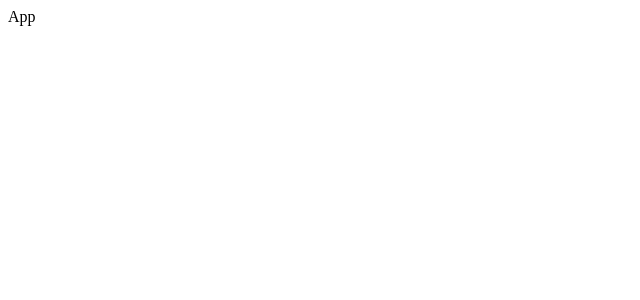
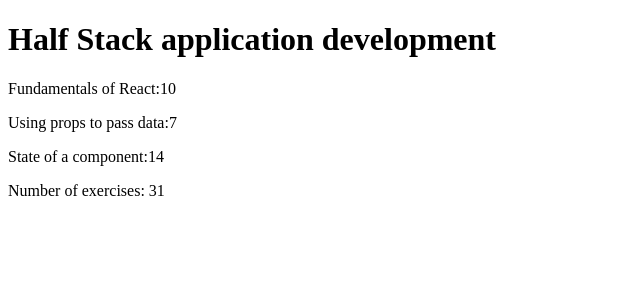
Before and after one commit to midcenturydude7/react-full-stack-open, a React (Create React App) app: page / in a window 1280 px wide. Shown: the top 300 px of the page, without its empty margins (0-640 px from the left). Built offline with nearby package versions, Linux system fonts and the light colour scheme.

Commit message:
Completed exercise 1.1 / created new components and passed data using props

```diff
--- a/src/App.js
+++ b/src/App.js
@@ -1,8 +1,24 @@
 import React from 'react';
+import Header from './components/Header';
+import Content from './components/Content';
+import Total from './components/Total';
 
-function App() {
+const App = () => {
+  const course = 'Half Stack application development';
+  const part1 = 'Fundamentals of React';
+  const exercises1 = 10;
+  const part2 = 'Using props to pass data';
+  const exercises2 = 7;
+  const part3 = 'State of a component';
+  const exercises3 = 14;
+  const totals = exercises1 + exercises2 + exercises3;
+
   return (
-    <div>App</div>
+    <div>
+      <Header course={course} />
+      <Content part1={part1} exercises1={exercises1} part2={part2} exercises2={exercises2} part3={part3} exercises3={exercises3} />
+      <Total totals={totals} />
+    </div>
   );
 }
 
--- /dev/null
+++ b/src/components/Content.js
@@ -0,0 +1,13 @@
+import React from "react";
+
+const Content = (props) => {
+    return (
+        <>
+            <p>{props.part1}:<span>{props.exercises1}</span></p>
+            <p>{props.part2}:<span>{props.exercises2}</span></p>
+            <p>{props.part3}:<span>{props.exercises3}</span></p>
+        </>
+    );
+}
+
+export default Content;
--- /dev/null
+++ b/src/components/Header.js
@@ -0,0 +1,9 @@
+import React from 'react';
+
+const Header = (props) => {
+
+    return (
+        <h1>{props.course}</h1>
+    );
+}
+export default Header;
--- /dev/null
+++ b/src/components/Total.js
@@ -0,0 +1,10 @@
+import React from "react";
+
+const Total = (props) => {
+
+    return (
+        <p>Number of exercises: {props.totals} </p>
+    );
+}
+
+export default Total;
--- a/src/index.js
+++ b/src/index.js
@@ -1,10 +1,7 @@
-import React from 'react';
 import ReactDOM from 'react-dom';
 import App from './App';
 
 ReactDOM.render(
-  <React.StrictMode>
-    <App />
-  </React.StrictMode>,
+    <App />,
   document.getElementById('root')
 );
```
